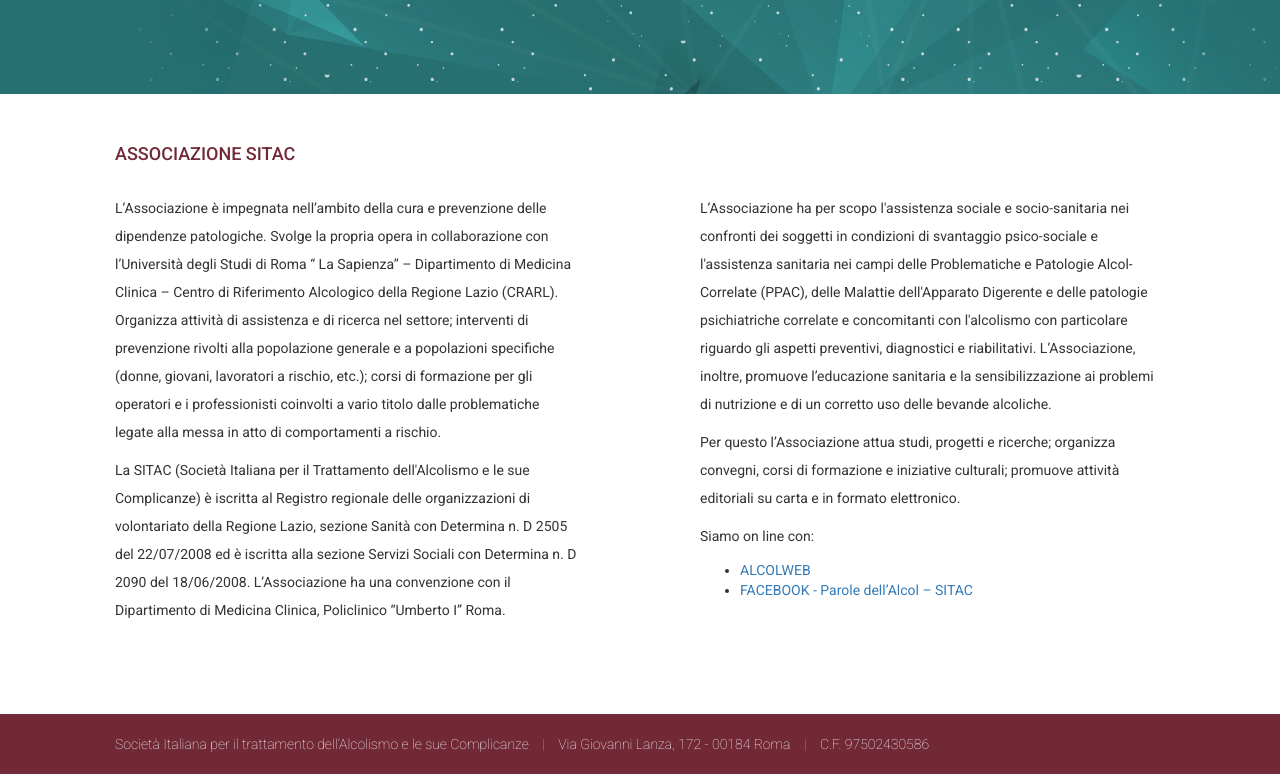
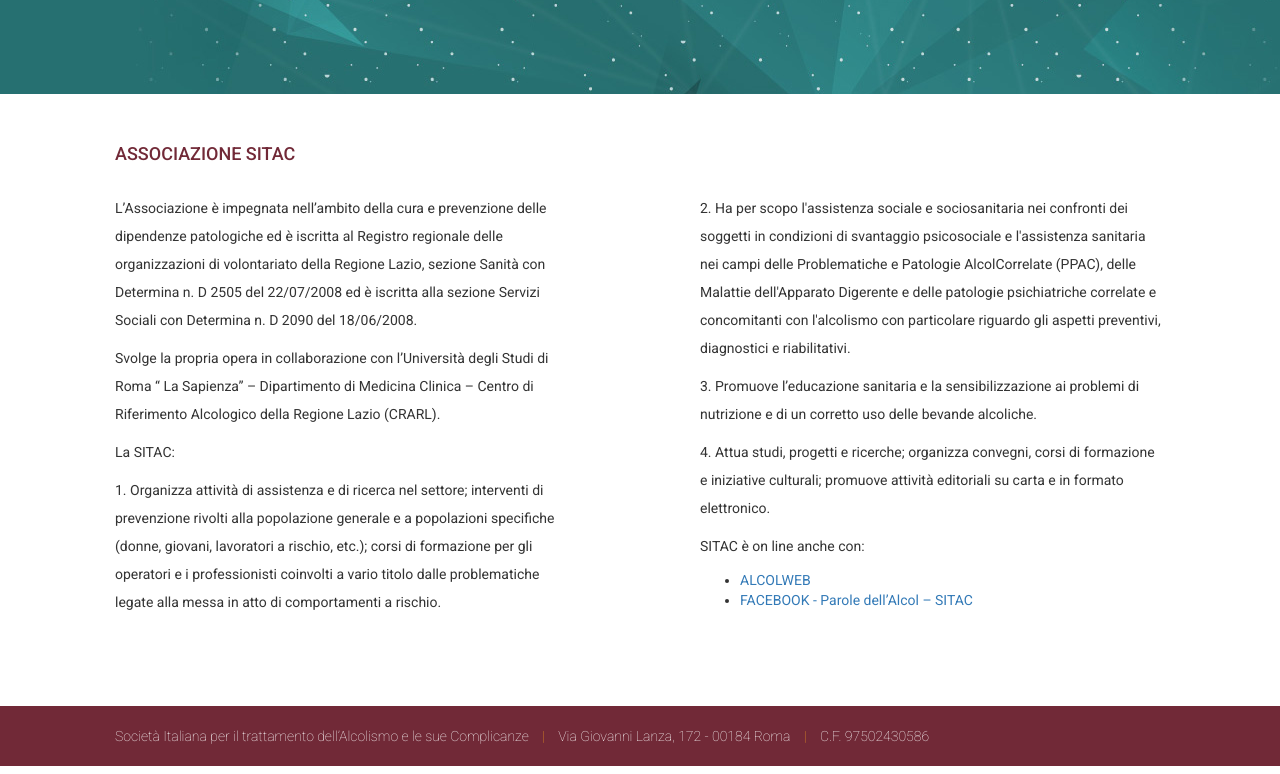
Before and after one commit to cvdlab/sitac.it, a plain HTML site: page index.html in a window 1280 px wide. Shown: the part 465-1239 px from the top of the page. Drawn offline with Linux system fonts and the light colour scheme.

Commit message:
updated index.html

```diff
--- a/index.html
+++ b/index.html
@@ -63,17 +63,25 @@
       <h3>Associazione SITAC</h3>
       <div class="col col-sm-6">
         <p>
-          L’Associazione è impegnata nell’ambito della cura e prevenzione delle dipendenze patologiche. Svolge la propria opera in collaborazione con l’Università degli Studi di Roma “ La Sapienza” – Dipartimento di Medicina Clinica – Centro di Riferimento Alcologico della Regione Lazio (CRARL). Organizza attività di assistenza e di ricerca nel settore; interventi di prevenzione rivolti alla popolazione generale e a popolazioni specifiche (donne, giovani, lavoratori a rischio, etc.); corsi di formazione per gli operatori e i professionisti coinvolti a vario titolo dalle problematiche legate alla messa in atto di comportamenti a rischio. </p>
+         L’Associazione è impegnata nell’ambito della cura e prevenzione delle dipendenze patologiche ed è iscritta al Registro regionale delle organizzazioni di volontariato della Regione Lazio, sezione Sanità con Determina n. D 2505 del 22/07/2008 ed è iscritta alla sezione Servizi Sociali con Determina n. D 2090 del 18/06/2008.</p>
         <p>
-          La SITAC (Società Italiana per il Trattamento dell'Alcolismo e le sue Complicanze) è iscritta al Registro regionale  delle organizzazioni di volontariato della Regione Lazio, sezione Sanità con Determina n. D 2505 del 22/07/2008 ed è iscritta alla sezione Servizi Sociali con Determina n. D 2090 del 18/06/2008. L’Associazione ha una convenzione con il Dipartimento di Medicina Clinica, Policlinico “Umberto I” Roma. </p>
+          Svolge la propria opera in collaborazione con l’Università degli Studi di Roma “ La Sapienza” – Dipartimento di Medicina Clinica – Centro di Riferimento Alcologico della Regione Lazio (CRARL).</p>
+        <p>
+          La SITAC:
+        </p>
+        <p>
+          1. Organizza attività di assistenza e di ricerca nel settore; interventi di prevenzione rivolti alla popolazione generale e a popolazioni specifiche (donne, giovani, lavoratori a rischio, etc.); corsi di formazione per gli operatori e i professionisti coinvolti a vario titolo dalle problematiche legate alla messa in atto di comportamenti a rischio.</p>
       </div>
       <div class="col col-sm-6">
         <p>
-          L’Associazione ha per scopo l'assistenza sociale e socio-sanitaria nei confronti dei soggetti in condizioni di svantaggio psico-sociale e l'assistenza sanitaria nei campi delle Problematiche e Patologie Alcol-Correlate (PPAC), delle Malattie dell'Apparato Digerente e delle patologie psichiatriche correlate e concomitanti con l'alcolismo con particolare riguardo gli aspetti preventivi, diagnostici e riabilitativi. L’Associazione, inoltre, promuove l’educazione sanitaria e la sensibilizzazione ai problemi di nutrizione e di un corretto uso delle bevande alcoliche. </p>
+          2. Ha per scopo l'assistenza sociale e socio­sanitaria nei confronti dei soggetti in condizioni di svantaggio psico­sociale e l'assistenza sanitaria nei campi delle Problematiche e Patologie Alcol­Correlate (PPAC), delle Malattie dell'Apparato Digerente e delle patologie psichiatriche correlate e concomitanti con l'alcolismo con particolare riguardo gli aspetti preventivi, diagnostici e riabilitativi.</p>
         <p>
-          Per questo l’Associazione attua studi, progetti e ricerche; organizza convegni, corsi di formazione e iniziative culturali; promuove attività editoriali su carta e in formato elettronico.</p>
+          3. Promuove l’educazione sanitaria e la sensibilizzazione ai problemi di nutrizione e di un corretto uso delle bevande alcoliche.</p>
         <p>
-          Siamo on line con:
+          4. Attua studi, progetti e ricerche; organizza convegni, corsi di formazione e iniziative culturali; promuove attività editoriali su carta e in formato elettronico.</p>
+
+        <p>
+          SITAC è on line anche con:
           <ul>
             <li><a href="http://www.alcolweb.it/">ALCOLWEB</a></li>
             <li><a href="https://www.facebook.com/pages/Parole-dellAlcol-SITAC/150009651837514?fref=ts">FACEBOOK -  Parole dell’Alcol – SITAC</a></li>
```
